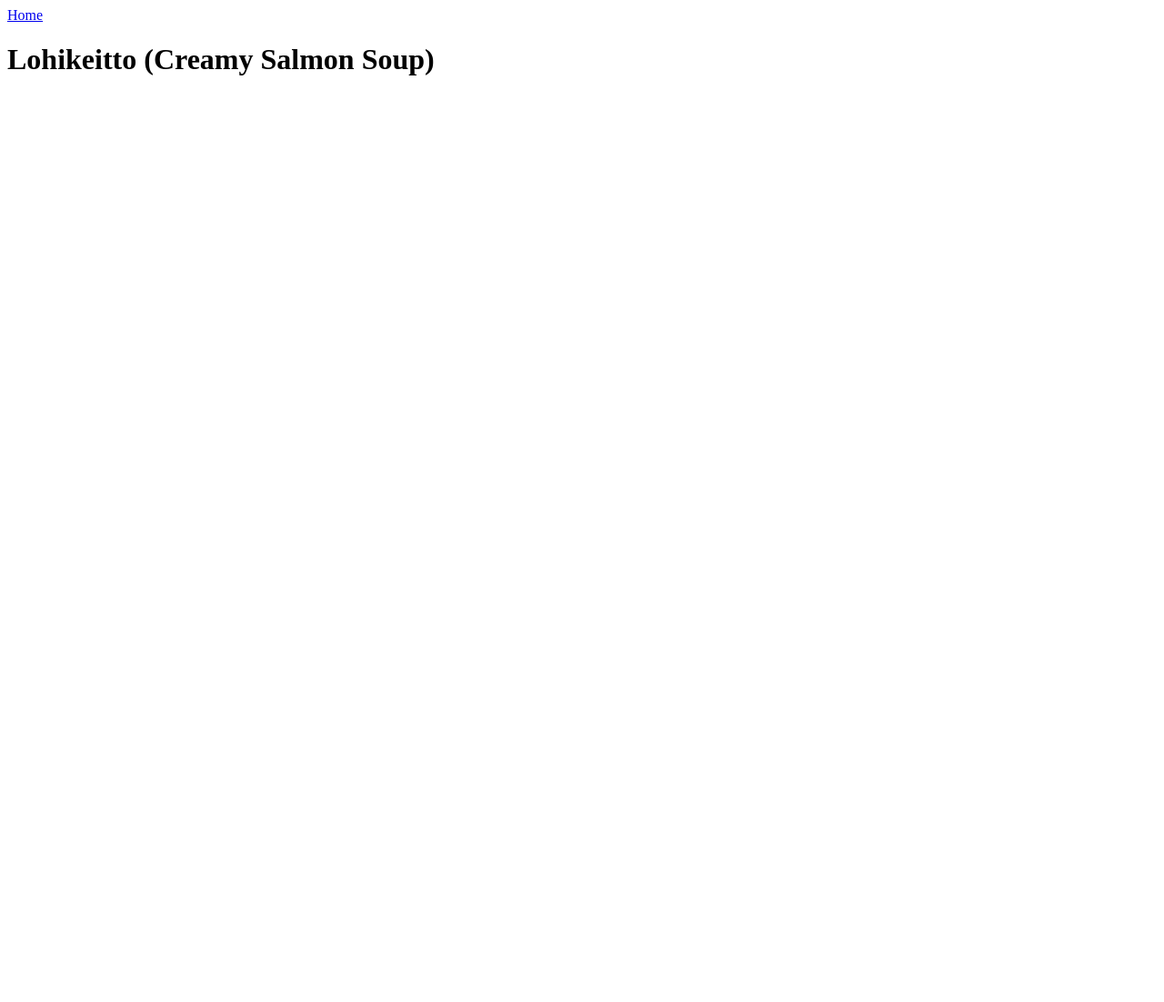
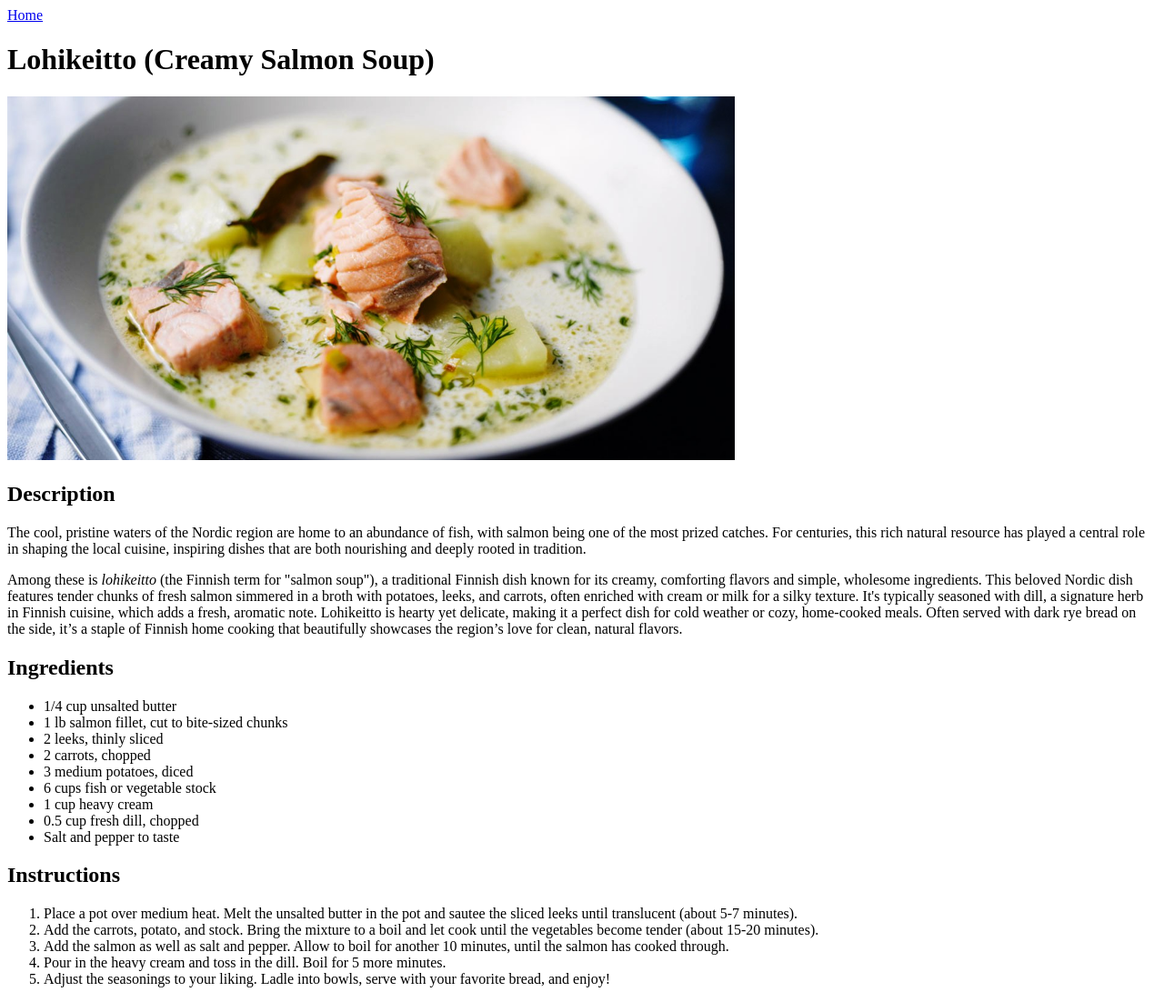
Before and after one commit to pammishaw/odin-recipes, a plain HTML site: page recipes/lohikeitto.html in a window 1280 px wide. Shown: the whole page at 91% size. Before the commit the page ends 800 px from the top, so only its background shows below. Drawn offline with Linux system fonts and the light colour scheme.

Commit message:
Add img folder and content to the lohikeitto page
An images folder was created to house the photos that will be used for
each recipe page. The lohikeitto recipe page was updated to include a
photo of the dish as well as a description, ingredients, and
instructions.

```diff
--- a/recipes/lohikeitto.html
+++ b/recipes/lohikeitto.html
@@ -10,5 +10,36 @@
 
     <h1>Lohikeitto (Creamy Salmon Soup)</h1>
 
+    <img src="../img/lohikeitto.jpg" alt="A serving of lohikeitto in a white bowl" height="400" width="800">
+
+    <h2>Description</h2>
+    <p> The cool, pristine waters of the Nordic region are home to an abundance of fish, with salmon being one of the most prized catches. For centuries, this rich natural resource has
+        played a central role in shaping the local cuisine, inspiring dishes that are both nourishing and deeply rooted in tradition. </p>
+    <p>Among these is <em>lohikeitto</em> (the Finnish term for "salmon soup"), a traditional Finnish dish known for its creamy, comforting flavors and simple, wholesome ingredients.
+        This beloved Nordic dish features tender chunks of fresh salmon simmered in a broth with potatoes, leeks, and carrots, often enriched with cream or milk for a silky texture.
+        It's typically seasoned with dill, a signature herb in Finnish cuisine, which adds a fresh, aromatic note. Lohikeitto is hearty yet delicate, making it a perfect dish for cold weather or cozy, home-cooked meals.
+        Often served with dark rye bread on the side, it’s a staple of Finnish home cooking that beautifully showcases the region’s love for clean, natural flavors.</p>
+
+    <h2>Ingredients</h2>
+    <ul>
+        <li>1/4 cup unsalted butter</li>
+        <li>1 lb salmon fillet, cut to bite-sized chunks</li>
+        <li>2 leeks, thinly sliced</li>
+        <li>2 carrots, chopped</li>
+        <li>3 medium potatoes, diced</li>
+        <li>6 cups fish or vegetable stock</li>
+        <li>1 cup heavy cream</li>
+        <li>0.5 cup fresh dill, chopped</li>
+        <li>Salt and pepper to taste</li>
+    </ul>
+
+    <h2>Instructions</h2>
+    <ol>
+        <li>Place a pot over medium heat. Melt the unsalted butter in the pot and sautee the sliced leeks until translucent (about 5-7 minutes). </li>
+        <li>Add the carrots, potato, and stock. Bring the mixture to a boil and let cook until the vegetables become tender (about 15-20 minutes).</li>
+        <li>Add the salmon as well as salt and pepper. Allow to boil for another 10 minutes, until the salmon has cooked through.</li>
+        <li>Pour in the heavy cream and toss in the dill. Boil for 5 more minutes.</li>
+        <li>Adjust the seasonings to your liking. Ladle into bowls, serve with your favorite bread, and enjoy!</li>
+    </ol>
 </body>
 </html>
```
Also changed, not shown: img/lohikeitto.jpg (added).
